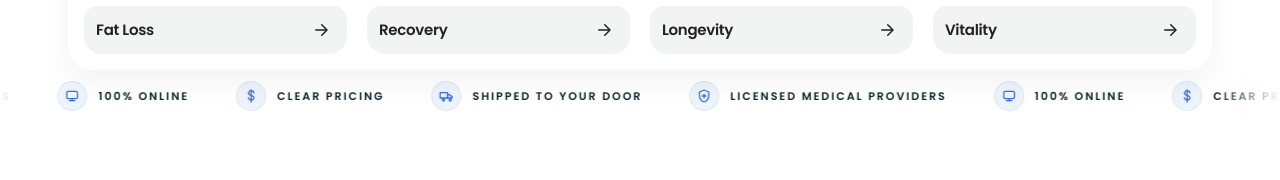
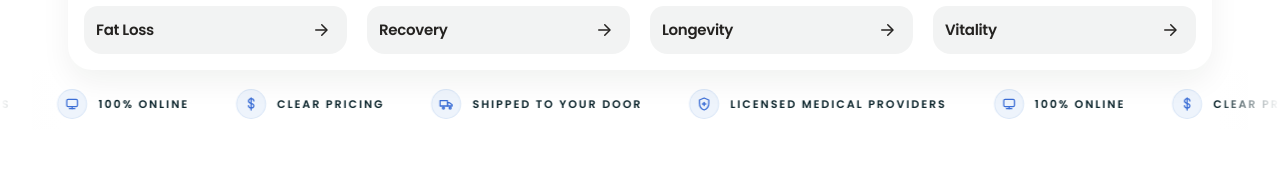
Before and after one commit to sethschnrt/teragenix, a Next.js app: page / in a window 1280 px wide. Shown: the part 582-762 px from the top of the page. Built offline with nearby package versions, Linux system fonts and the light colour scheme.

Commit message:
tweak(trust-bar): add more top spacing above loop

```diff
--- a/src/components/trust-bar.tsx
+++ b/src/components/trust-bar.tsx
@@ -54,7 +54,7 @@ function TrustItem({ label, icon }: (typeof tickerItems)[number]) {
 
 export function TrustBar() {
   return (
-    <section className="relative overflow-hidden bg-white py-4 lg:py-3">
+    <section className="relative overflow-hidden bg-white pb-4 pt-6 lg:pb-3 lg:pt-5">
       <div className="pointer-events-none absolute inset-y-0 left-0 z-10 w-10 bg-linear-to-r from-white to-transparent lg:w-16" />
       <div className="pointer-events-none absolute inset-y-0 right-0 z-10 w-10 bg-linear-to-l from-white to-transparent lg:w-16" />
 
```
